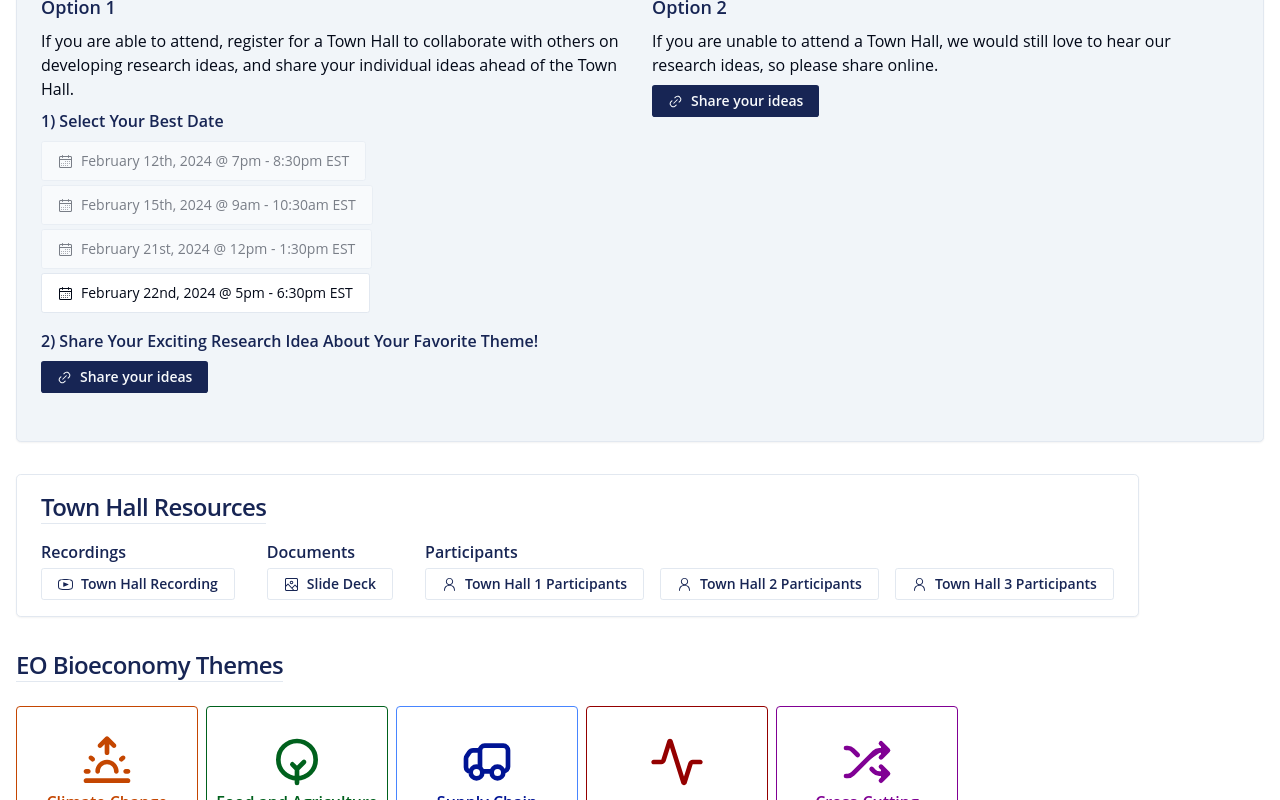
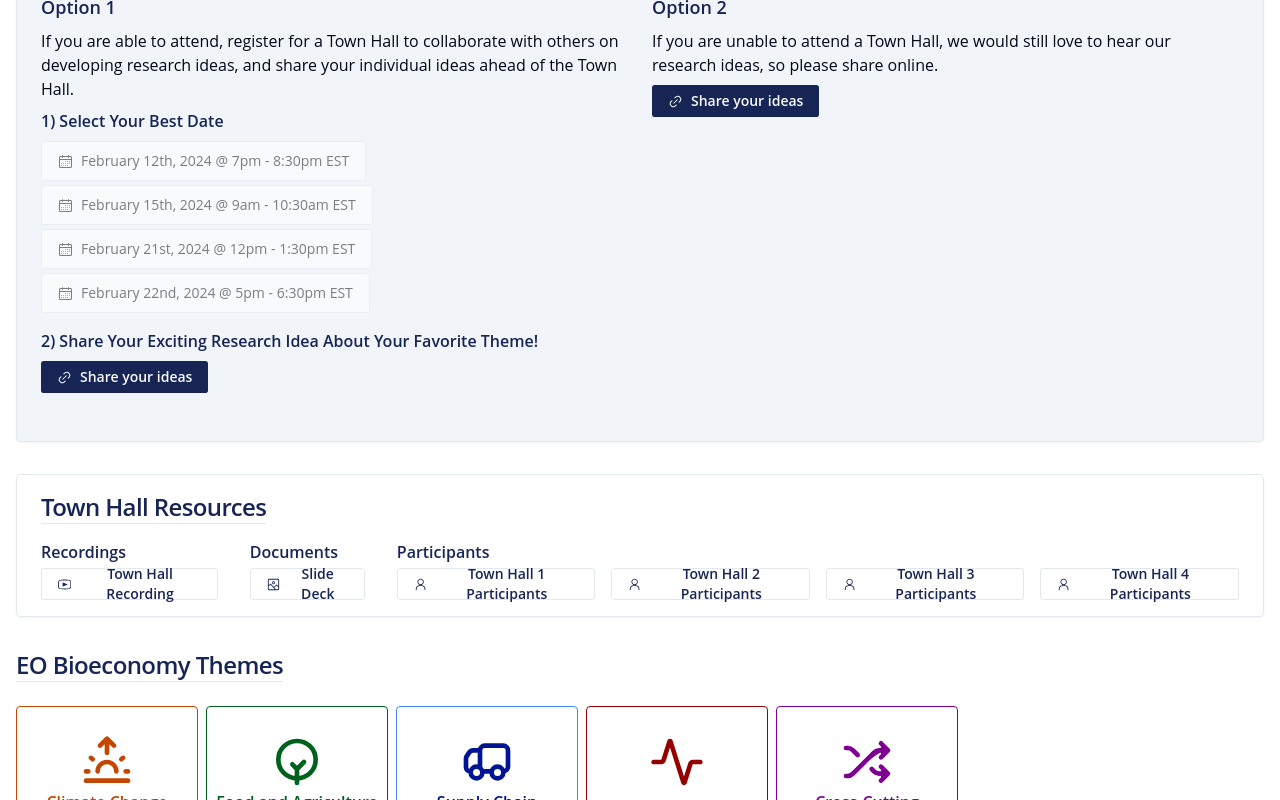
Before and after one commit to ZachStapletonJones/casa-bio, a Next.js app: page / in a window 1280 px wide. Shown: the part 1097-1897 px from the top of the page. Built offline with nearby package versions, Linux system fonts and the light colour scheme.

Commit message:
town hall 4

```diff
--- a/app/page.tsx
+++ b/app/page.tsx
@@ -61,7 +61,7 @@ the bioeconomy. Your input will be critical for moving CASA-Bio forward to advan
                 <Button disabled variant={'outline'} className='w-fit flex items-center gap-2'><CalendarIcon />February 12th, 2024 @ 7pm - 8:30pm EST</Button>
                 <Button disabled variant={'outline'} className='w-fit flex items-center gap-2'><CalendarIcon />February 15th, 2024 @ 9am - 10:30am EST</Button>
                 <Button disabled variant={'outline'} className='w-fit flex items-center gap-2'><CalendarIcon />February 21st, 2024 @ 12pm - 1:30pm EST</Button>
-                <Link className='w-fit' target='_blank' href={'https://knowinnovation.zoom.us/meeting/register/tZ0vce2spj4sGdGkfbJutOY8a3zmOr1Hj22H'}><Button variant={'outline'} className='w-fit flex items-center gap-2'><CalendarIcon />February 22nd, 2024 @ 5pm - 6:30pm EST</Button></Link>
+                <Button disabled variant={'outline'} className='w-fit flex items-center gap-2'><CalendarIcon />February 22nd, 2024 @ 5pm - 6:30pm EST</Button>
                 </div>
                 <h4 className='text-primary font-semibold'>2) Share Your Exciting Research Idea About Your Favorite Theme!</h4>
                 <div className='w-fit'>
@@ -144,6 +144,13 @@ the bioeconomy. Your input will be critical for moving CASA-Bio forward to advan
                 <Button variant={'outline'} className='flex items-center h-8 gap-2 font-semibold text-primary hover:text-primary'>
                 <PersonIcon />
                   Town Hall 3 Participants
+                </Button>
+              </Link>
+
+              <Link target='_blank' href="https://firebasestorage.googleapis.com/v0/b/kistorm-media.appspot.com/o/CASA-Bio%20Town%20Hall%204%20Participants.pdf?alt=media&token=de38805f-704d-4d08-98c5-0234e6859432">
+                <Button variant={'outline'} className='flex items-center h-8 gap-2 font-semibold text-primary hover:text-primary'>
+                <PersonIcon />
+                  Town Hall 4 Participants
                 </Button>
               </Link>
             </div>
--- a/components/InputChart.tsx
+++ b/components/InputChart.tsx
@@ -11,7 +11,7 @@ export const data = {
     datasets: [
       {
         label: '% of Submissions',
-        data: [18.9, 36.4, 6.8, 11.4, 26.5],
+        data: [18.7, 34.8, 6.5, 11, 29],
         backgroundColor: [
           'rgba(196, 70, 1, 0.4)',
           'rgba(0, 97, 29, 0.4)',
```
